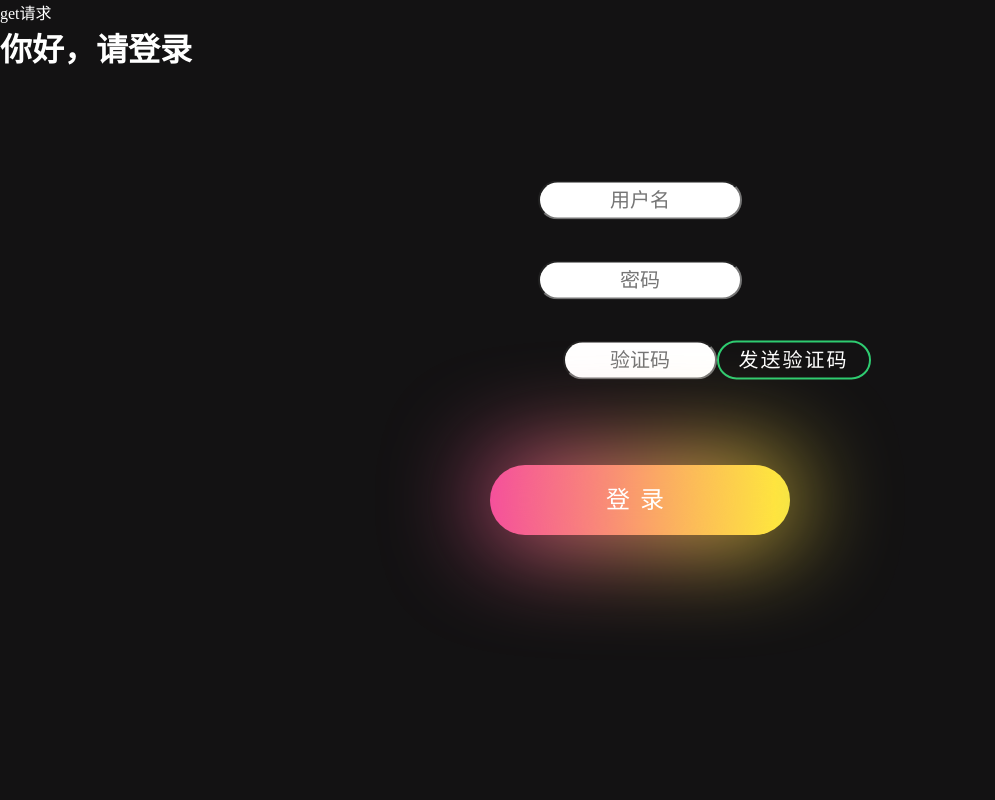
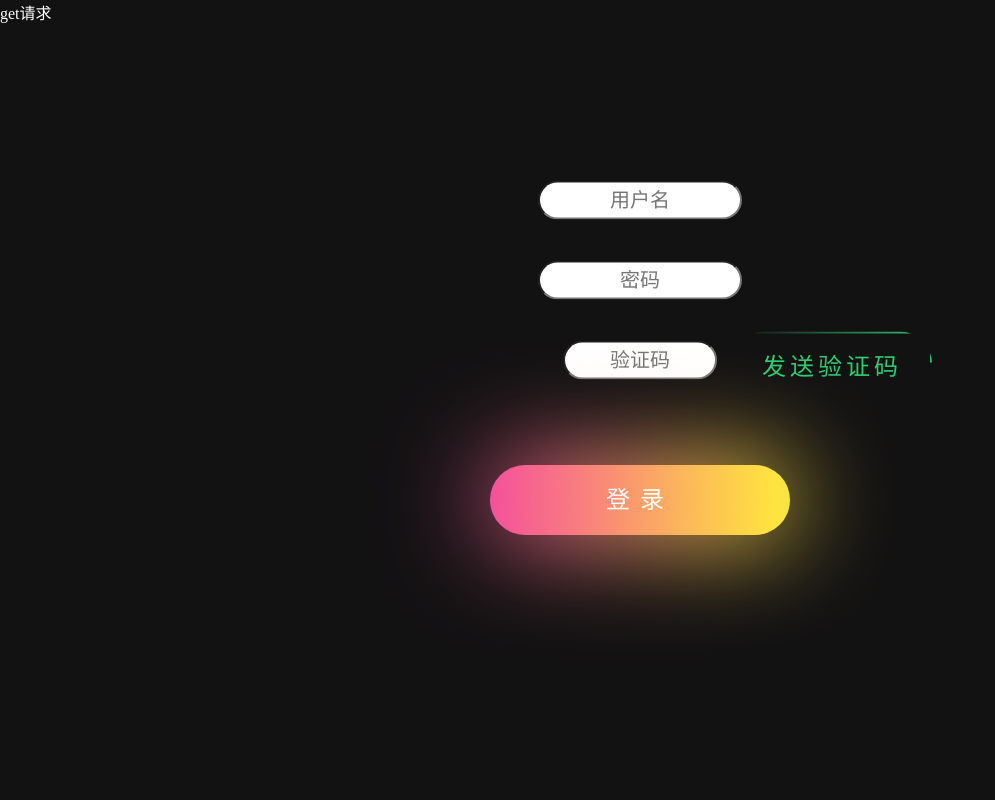
Before and after one commit to HorsesElectricStick/spider_manage_web, a Django app: page /login/ in a window 1280 px wide. Shown: the whole page, without its empty margins (0-995 px from the left). Run offline with Django 3.2, Linux system fonts and the light colour scheme.

Commit message:
css添加验证码按钮动画 login登录页验证码按钮a标签添加4个span标签做动画用

```diff
--- a/myauth/static/myauth/css/index.css
+++ b/myauth/static/myauth/css/index.css
@@ -10,6 +10,7 @@
 }
 
 body {
+    min-height: 100vh;
     background: #131213;
 }
 
@@ -42,24 +43,86 @@
 }
 
 #get_captcha {
+    justify-content: center;
+    align-items: center;
     text-decoration: none;
+    position: relative;
+    display: inline-block;
+    left: 65%;
+    top: 340px;
+    transform: translate(-50%,-50%);
+    padding: 15px 30px;
+    border-radius: 50px;
+    color: #2ecc71;
+    font-size: 24px;
+    letter-spacing: 4px;
+    overflow: hidden;
+    transition: 0.2s;
+
+}
+#get_captcha:active {
+    color: #131213;
+    background: #2ecc71;
+    box-shadow: 0 0 10px #2ecc71,0 0 40px #2ecc71,0 0 80px #2ecc71;
+}
+#get_captcha span {
     position: absolute;
-    left: 62%;
-    top: 360px;
-    transform: translate(-50%,-50%);
-    font-size: 20px;
-    background: #131213;
-    background-size: 300%;
-    width: 150px;
-    height: 35px;
-    color: white;
-    text-align: center;
-    line-height: 35px;
-    border: 2px solid #2ecc71;
-    transition: background-color 0.3s;
-    border-radius: 50px;
-    letter-spacing: 2px;
-    z-index: 1;
+    display: block;
+}
+#get_captcha span:nth-child(1) {
+    top: 0;
+    left: -100%;
+    width: 100%;
+    height: 2px;
+    background: linear-gradient(90deg,transparent,#2ecc71);
+    animation: span1 2s infinite;
+}
+@keyframes span1 {
+    100% {
+        left: 100%;
+    }
+}
+#get_captcha span:nth-child(3) {
+    bottom: 0;
+    right: -100%;
+    width: 100%;
+    height: 2px;
+    background: linear-gradient(270deg,transparent,#2ecc71);
+    animation: span3 2s infinite;
+    animation-delay: 0.5s;
+}
+@keyframes span3 {
+    100% {
+        right: 100%;
+    }
+}
+#get_captcha span:nth-child(2) {
+    top: -100%;
+    right: 0;
+    width: 2px;
+    height: 100%;
+    background: linear-gradient(180deg,transparent,#2ecc71);
+    animation: span2 2s infinite;
+    animation-delay: 0.25s;
+}
+@keyframes span2 {
+    100% {
+        top: 100%;
+    }
+}
+#get_captcha span:nth-child(4) {
+    bottom: -100%;
+    left: 0;
+    width: 2px;
+    height: 100%;
+    background: linear-gradient(360deg,transparent,#2ecc71);
+    animation: span4 2s infinite;
+    animation-delay: 0.75s;
+}
+@keyframes span4 {
+    100% {
+        bottom: 100%;
+    }
 }
 
 #login {
@@ -97,10 +160,6 @@
     animation: sunshine 8s linear infinite;
 }
 
-#get_captcha:hover {
-    background: #2ecc71;
-}
-
 @keyframes sunshine {
     100%{
         background-position: -300% 0;
--- a/myauth/templates/myauth/login.html
+++ b/myauth/templates/myauth/login.html
@@ -32,8 +32,6 @@
         <script>
             window.location.href="{% url 'myauth:主页' %}";
         </script>
-    {% else %}
-        <h1 style="color: white">你好，请登录</h1>
     {% endif %}
     <form name="login_form" action="" method="POST">
         {% csrf_token %}
@@ -41,7 +39,13 @@
             <input type="text" name="用户名" placeholder="用户名" value="{{ username }}"/>
             <input type="password" name="密码" placeholder="密码"/>
             <input type="text" name="验证码" placeholder="验证码"/>
-            <a id="get_captcha" href="javascript:">发送验证码</a>
+            <a id="get_captcha" href="javascript:">
+                <span></span>
+                <span></span>
+                <span></span>
+                <span></span>
+                发送验证码
+            </a>
             <a id="login" href="javascript:form_check()">登录</a>
         </label>
     </form>
```
